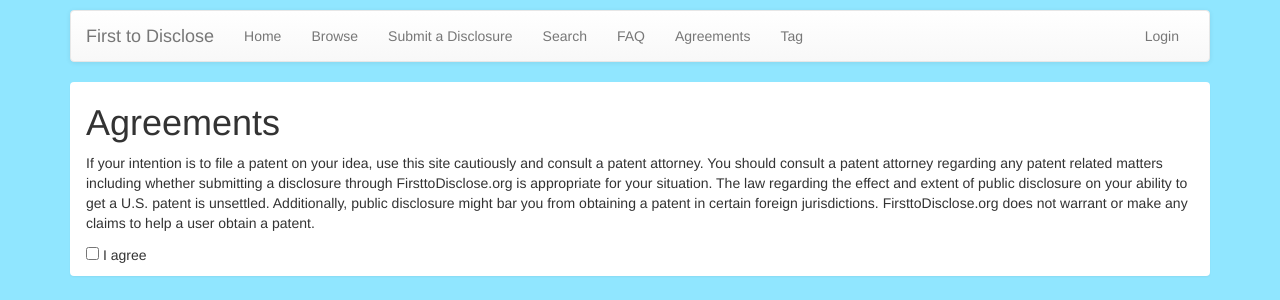
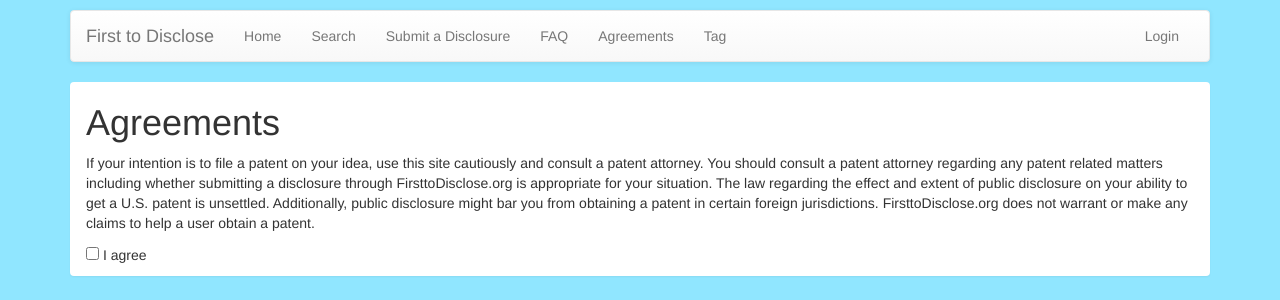
Before and after one commit to FirstToDisclose/CodeAcrossBoston, a Django app: page /agreements/ in a window 1280 px wide. Shown: the top 300 px of the page. Run offline with Django 3.2, Linux system fonts and the light colour scheme; some libraries are stand-ins or nearby versions.

Commit message:
Deferring browse implementation
After the discussion with the group the search implementation is
sufficiently compelling that we don't need browse immediately.

```diff
--- a/firsttodisclose/disclosures/templates/base.html
+++ b/firsttodisclose/disclosures/templates/base.html
@@ -17,9 +17,8 @@
           <div id="navbar" class="navbar-collapse collapse">
             <ul class="nav navbar-nav">
               <li class="{% block active_home %}{% endblock %}"><a href="/">Home</a></li>
-              <li class="{% block active_browse %}{% endblock %}"><a href="/">Browse</a></li>
+              <li class="{% block active_search %}{% endblock %}"><a href="{% url 'search' %}">Search</a></li>
               <li class="{% block active_submit %}{% endblock %}"><a href="{% url 'disclosure' %}">Submit a Disclosure</a></li>
-              <li class="{% block active_search %}{% endblock %}"><a href="{% url 'search' %}">Search</a></li>
               <li class="{% block active_faq %}{% endblock %}"><a href="{% url 'faq' %}">FAQ</a></li>
               <li class="{% block active_agreements %}{% endblock %}"><a href="{% url 'agreements' %}">Agreements</a></li>
               <li class="{% block active_tag %}{% endblock %}"><a href="{% url 'tag' %}">Tag</a></li>
```
